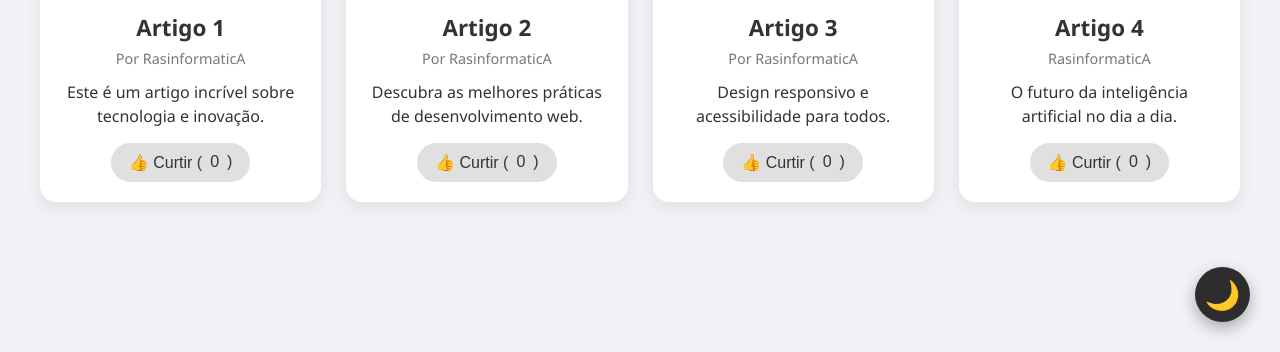
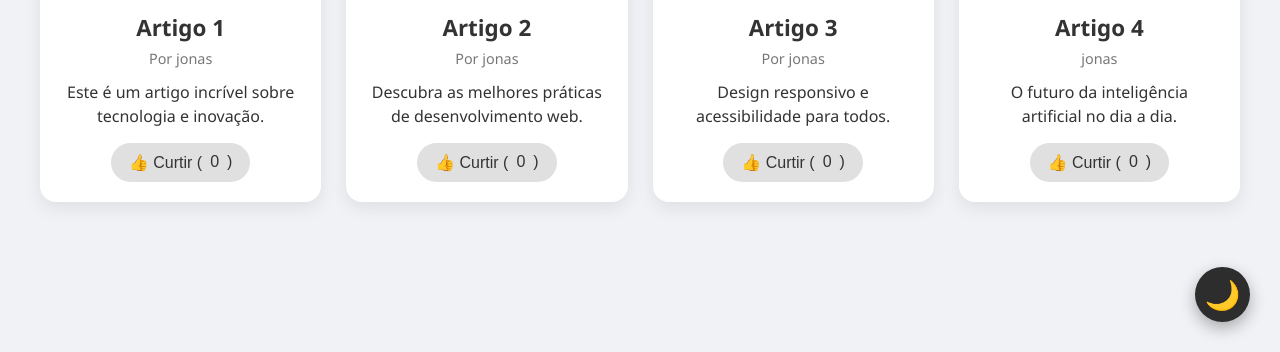
Before and after one commit to jonassouzapontes-crypto/P-gina-web-aprimorando-interfaces-digitais, a plain HTML site: page Index.html in a window 1280 px wide. Shown: the part 448-800 px from the top of the page. Drawn offline with Linux system fonts and the light colour scheme.

Commit message:
Index.html

```diff
--- a/Index.html
+++ b/Index.html
@@ -3,7 +3,7 @@
 <head>
     <meta charset="UTF-8">
     <meta name="viewport" content="width=device-width, initial-scale=1.0">
-    <title>RasinformaticA</title>
+    <title>jonas</title>
     <link rel="stylesheet" href="style.css">
 </head>
 <body>
@@ -22,7 +22,7 @@
             </div>
             <h2>Artigo 1</h2>
             <a href="https://github.com/professor-rafael/PROJETO-P.I.C" target="_blank" rel="noopener noreferrer"></a>
-            <p class="artigo-autor">Por RasinformaticA</p>
+            <p class="artigo-autor">Por jonas</p>
             <p>Este é um artigo incrível sobre tecnologia e inovação.</p>
             <button>
                 👍 Curtir (<span>0</span>)
@@ -38,7 +38,7 @@
             </div>
             <h2>Artigo 2</h2>
             <a href="" target="_blank" rel="noopener noreferrer"></a>
-            <p class="artigo-autor">Por RasinformaticA</p>
+            <p class="artigo-autor">Por jonas</p>
             <p>Descubra as melhores práticas de desenvolvimento web.</p>
             <button>
                 👍 Curtir (<span>0</span>)
@@ -54,7 +54,7 @@
             </div>
             <h2>Artigo 3</h2>
             <a href="https://github.com/professor-rafael/PROJETO-P.I.C" target="_blank" rel="noopener noreferrer"></a>
-            <p class="artigo-autor">Por RasinformaticA</p>
+            <p class="artigo-autor">Por jonas</p>
             <p>Design responsivo e acessibilidade para todos.</p>
             <button>
                 👍 Curtir (<span>0</span>)
@@ -70,7 +70,7 @@
             </div>
             <h2>Artigo 4</h2>
             <a href="https://github.com/professor-rafael/PROJETO-P.I.C" target="_blank" rel="noopener noreferrer"></a>
-            <p class="artigo-autor">RasinformaticA</p>
+            <p class="artigo-autor">jonas</p>
             <p>O futuro da inteligência artificial no dia a dia.</p>
             <button>
                 👍 Curtir (<span>0</span>)
```
